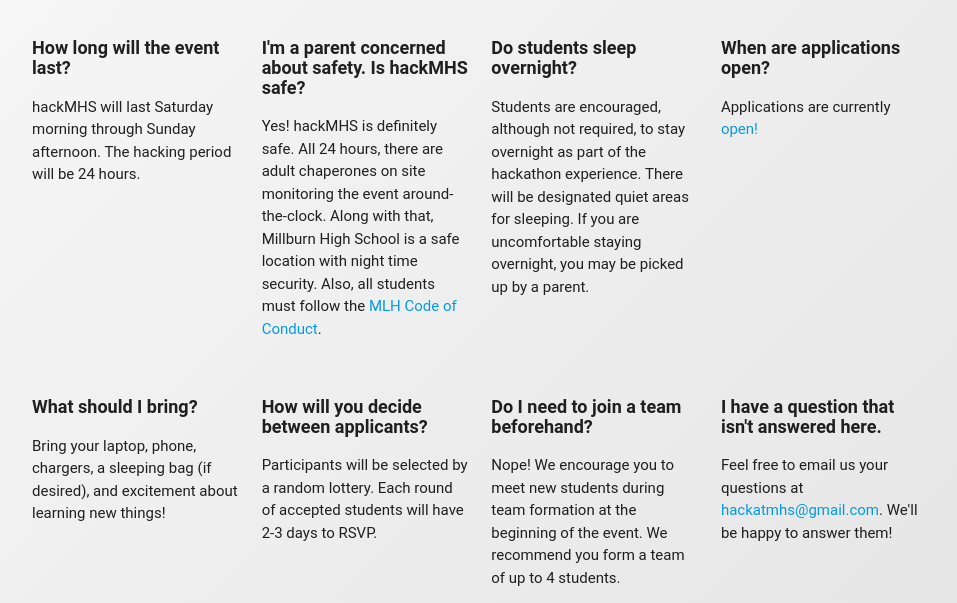
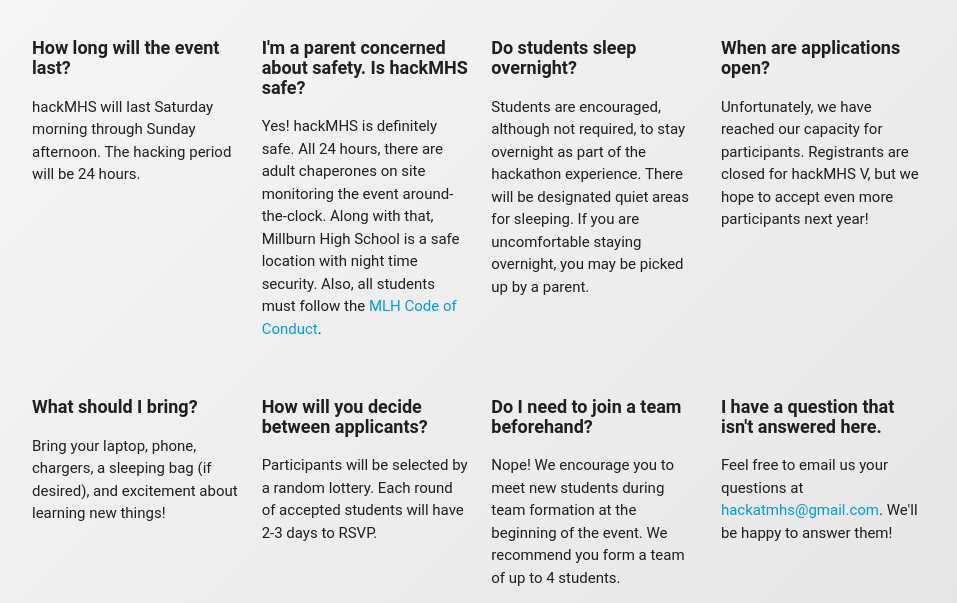
Before and after one commit to hackMHS/hackmhs.github.io, a website: page index.html in a window 1280 px wide. Shown: the part 1250-1853 px from the top of the page, without its empty margins (160-1117 px from the left). Drawn offline with nearby package versions, Linux system fonts and the light colour scheme; some packages are replaced by stand-ins of ours; a script that the page names is missing; a web font is replaced by a local one.

Commit message:
Update index.html

```diff
--- a/index.html
+++ b/index.html
@@ -200,7 +200,7 @@
              <div class="col s12 m6 l3">
                <li>
                  <h3>When are applications open?</h3>
-                 <p> Applications are currently <a href = "#index-banner">open!</a></p>
+                 <p>Unfortunately, we have reached our capacity for participants.  Registrants are closed for hackMHS V, but we hope to accept even more participants next year!</p>
                </li>
              </div>
 
```
